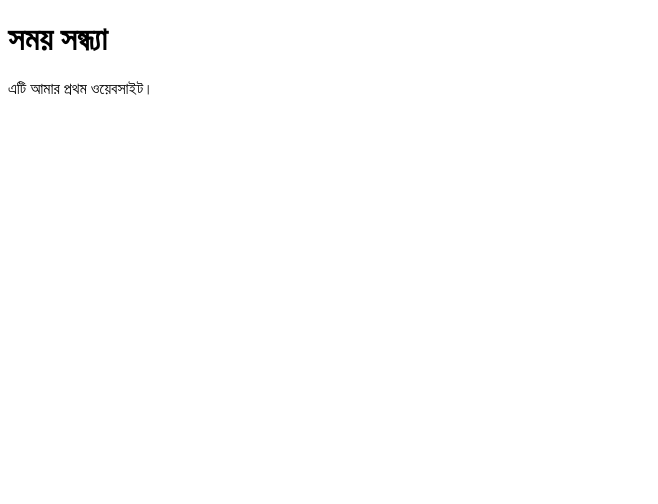
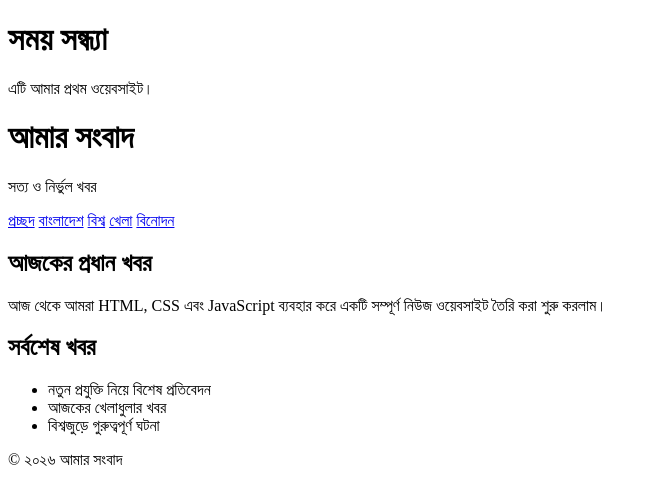
Before and after one commit to ititugyg-ui/My-first-website-, a plain HTML site: page index.html in a window 1280 px wide. Shown: the whole page, without its empty margins (0-658 px from the left). Drawn offline with Linux system fonts and the light colour scheme.

Commit message:
Update index.html

```diff
--- a/index.html
+++ b/index.html
@@ -8,3 +8,52 @@
     <p>এটি আমার প্রথম ওয়েবসাইট।</p>
 </body>
 </html>
+<!DOCTYPE html>
+<html lang="bn">
+<head>
+<meta charset="UTF-8">
+<title>আমার সংবাদ</title>
+
+<link rel="stylesheet" href="style.css">
+
+</head>
+
+<body>
+
+<header>
+<h1>আমার সংবাদ</h1>
+<p>সত্য ও নির্ভুল খবর</p>
+</header>
+
+<nav>
+<a href="#">প্রচ্ছদ</a>
+<a href="#">বাংলাদেশ</a>
+<a href="#">বিশ্ব</a>
+<a href="#">খেলা</a>
+<a href="#">বিনোদন</a>
+</nav>
+
+<main>
+
+<h2>আজকের প্রধান খবর</h2>
+
+<p>
+আজ থেকে আমরা HTML, CSS এবং JavaScript ব্যবহার করে একটি সম্পূর্ণ নিউজ ওয়েবসাইট তৈরি করা শুরু করলাম।
+</p>
+
+<h2>সর্বশেষ খবর</h2>
+
+<ul>
+<li>নতুন প্রযুক্তি নিয়ে বিশেষ প্রতিবেদন</li>
+<li>আজকের খেলাধুলার খবর</li>
+<li>বিশ্বজুড়ে গুরুত্বপূর্ণ ঘটনা</li>
+</ul>
+
+</main>
+
+<footer>
+© ২০২৬ আমার সংবাদ
+</footer>
+
+</body>
+    </html>
```
